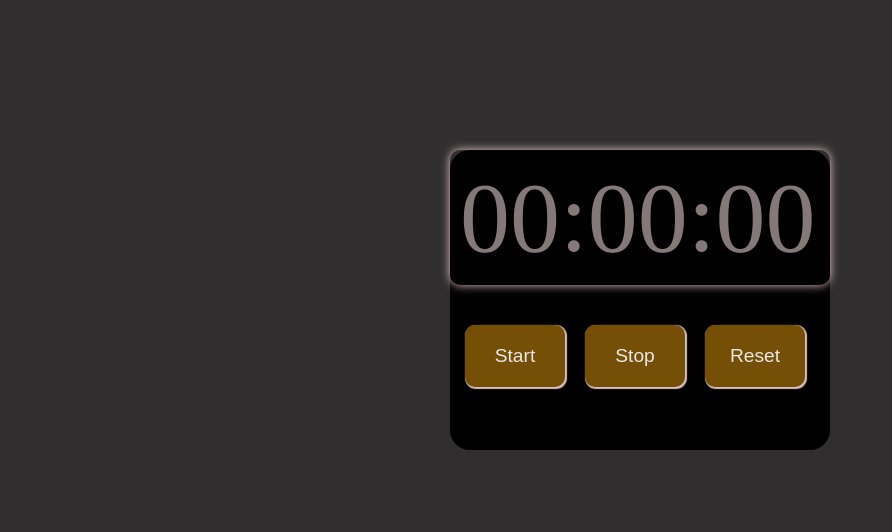
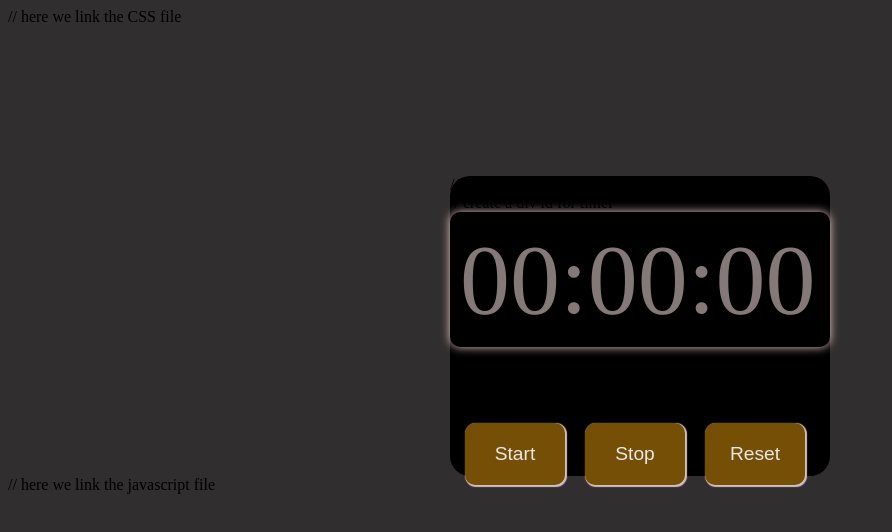
Before and after one commit to sadaab2784/Stopwatch, a plain HTML site: page index.html in a window 1280 px wide. Shown: the whole page, without its empty margins (0-892 px from the left). Drawn offline with Linux system fonts and the light colour scheme.

Commit message:
Update index.html

```diff
--- a/index.html
+++ b/index.html
@@ -5,14 +5,18 @@
     <meta http-equiv="X-UA-Compatible" content="IE=edge">
     <meta name="viewport" content="width=device-width, initial-scale=1.0">
     <title>Stopwatch</title>
-    <link rel="stylesheet" href="style.css">
+    <link rel="stylesheet" href="style.css">    // here we link the CSS file
 </head>
 <body>
     <div class="content">
+        // create a div for all the conatiner
     <div class="container">
+        // create a div id for timer
         <div id="watch_container">
             00:00:00
         </div>
+
+        // create a three button for start, stop & reset and calling the onclick function
         <div id="buttons">
             <button onclick="startTimer()">Start</button>
             <button onclick="stopTimer()">Stop</button>
@@ -21,7 +25,7 @@
     </div>
     </div>
 
-    <script src="index.js"></script>
+    <script src="index.js"></script>    // here we link the javascript file
 
 </body>
 </html>
```
